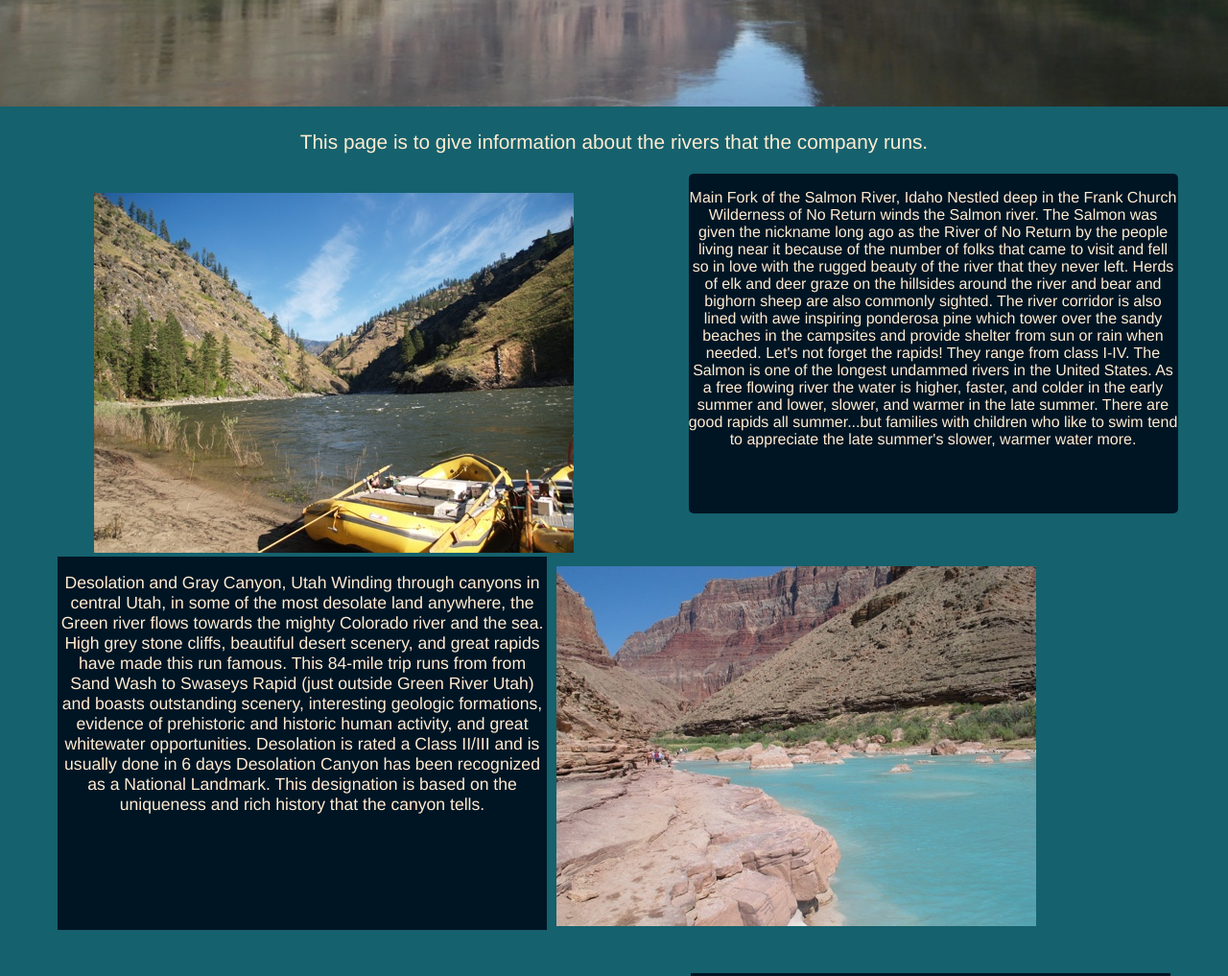
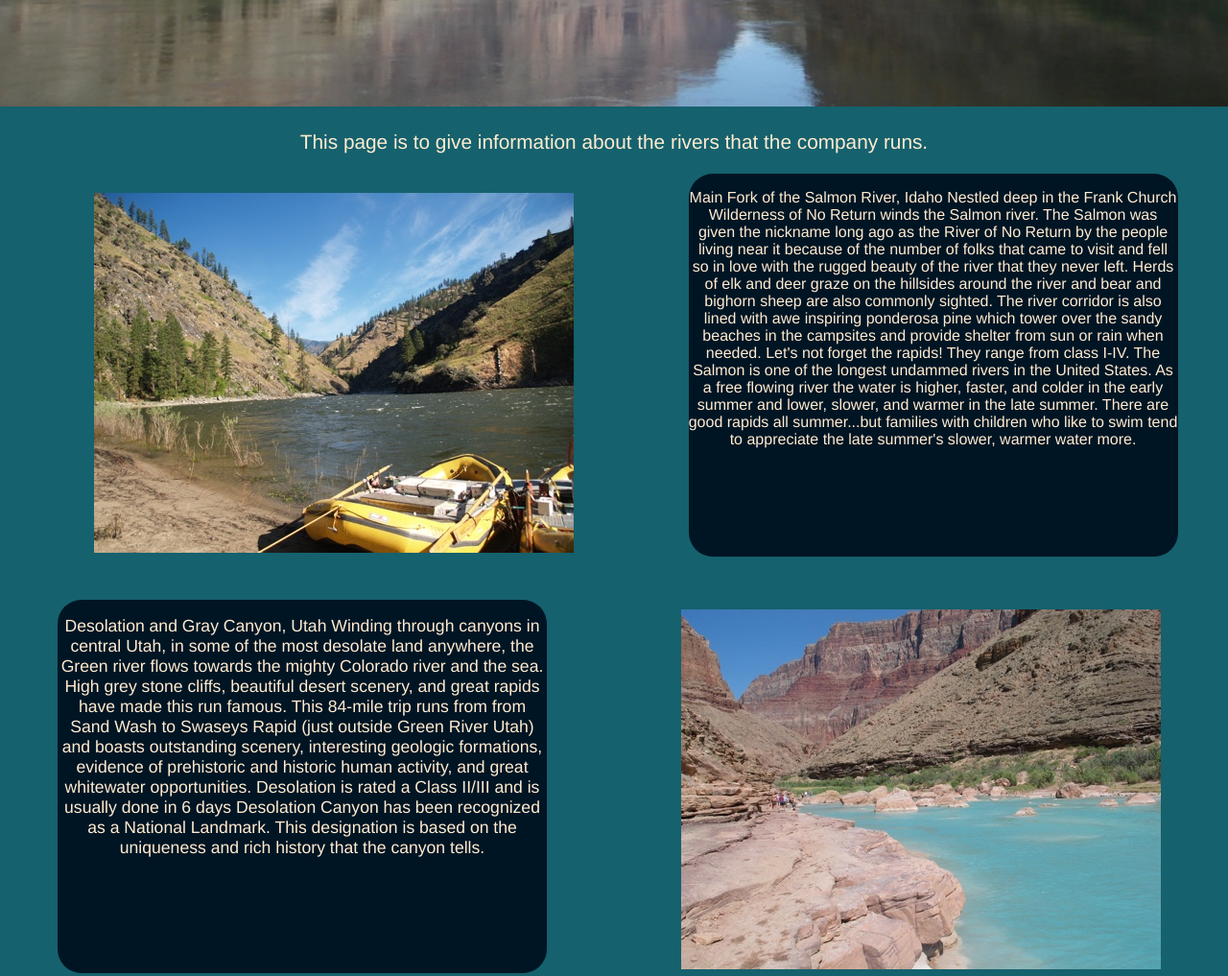
Before and after one commit to JamesStolte/WDD130, a plain HTML site: page wwr/rivers.html in a window 1280 px wide. Shown: the part 351-1368 px from the top of the page at 96% size. Drawn offline with Linux system fonts and the light colour scheme; a web font is replaced by a local one.

Commit message:
another one

```diff
--- a/wwr/styles/styles.css
+++ b/wwr/styles/styles.css
@@ -264,6 +264,7 @@ main.home-grid {
     width: 90%;
     justify-self: left;
     margin-top: 20px;
+    margin-bottom: 45px;
 }
 .salmon-text {
     width: 100%;
@@ -273,12 +274,12 @@ main.home-grid {
     background-color: #001524;
     margin-bottom: 45px;
     border: #001524;
-    border-radius: 5px;
+    border-radius: 25px;
     text-align: center;
 }
 .deso-image {
     width: 100%;
-    grid-column: 6/9;
+    grid-column: 7/10;
     grid-row: 3/4;
     z-index: -1;
     margin-bottom: 45px;
@@ -291,6 +292,8 @@ main.home-grid {
     font-size: 1.1em;
     margin-bottom: 45px;
     text-align: center;
+    border: #001524;
+    border-radius: 25px;
 }
 .grand-image {
     grid-column: 2/7;
@@ -305,6 +308,8 @@ main.home-grid {
     background-color: #001524;
     font-size: 1.45em;
     text-align: center;
+    border: #001524;
+    border-radius: 25px;
 }
 #information {
     grid-column: 3/10;
```
